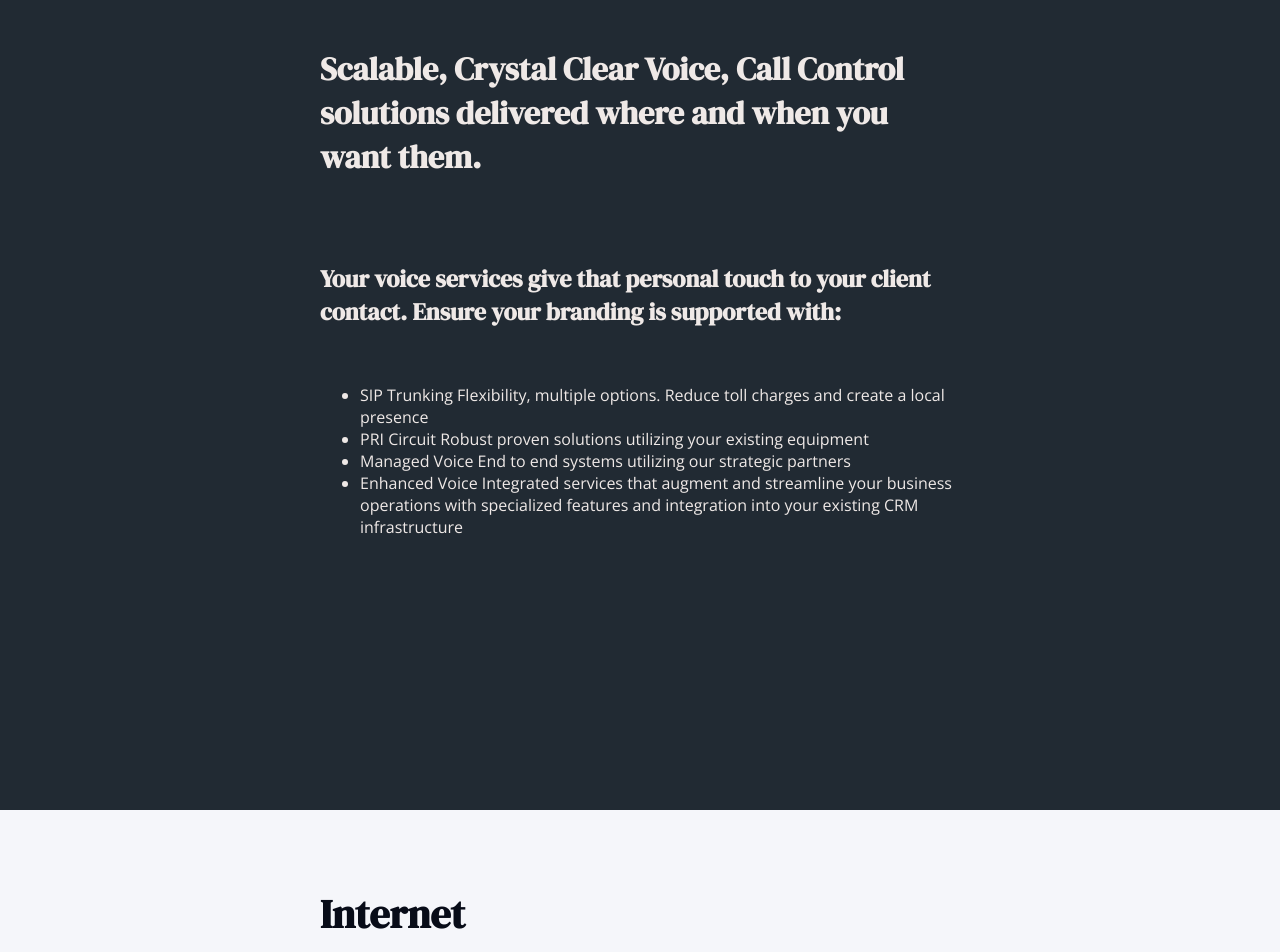
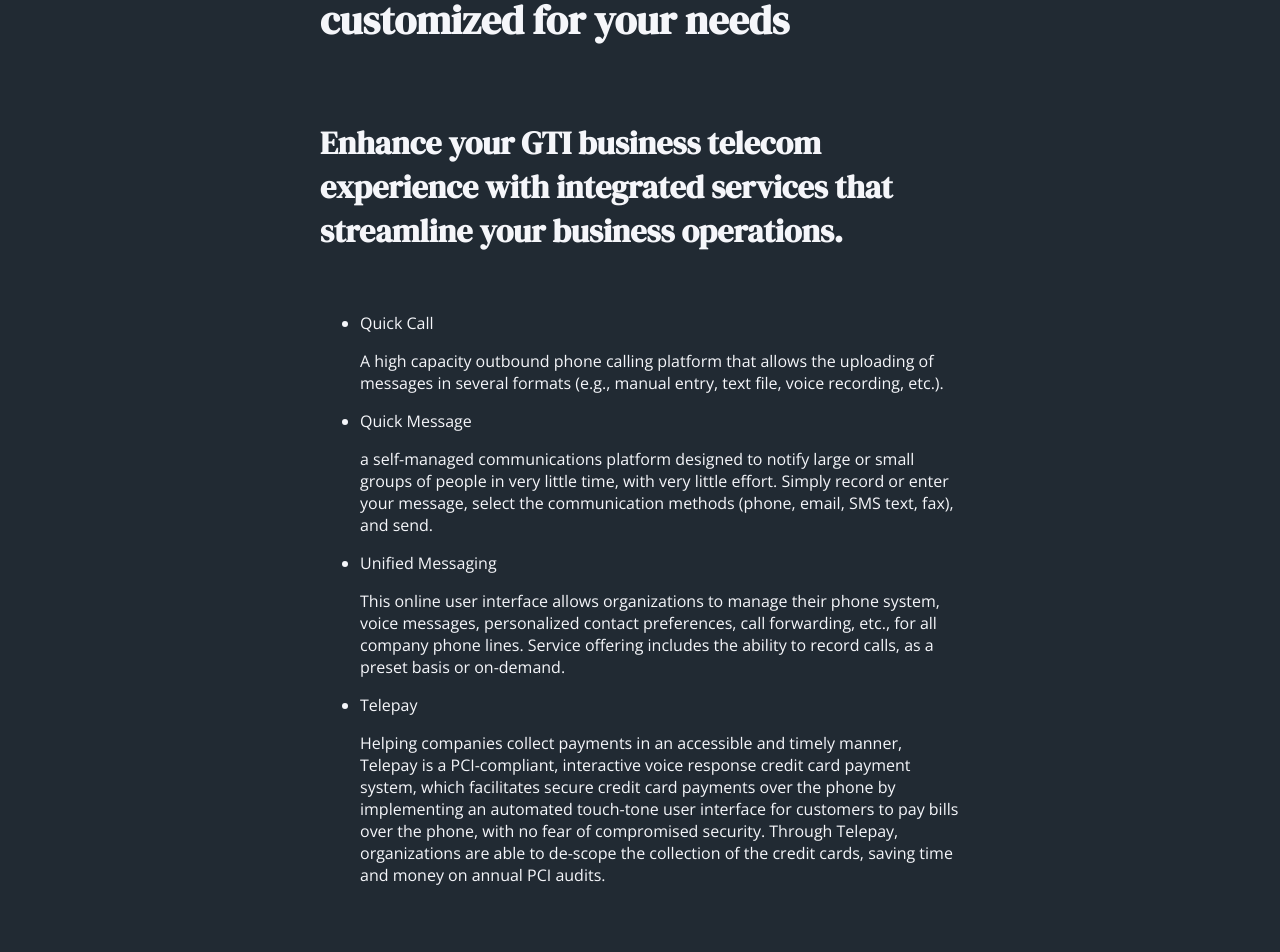
Before and after one commit to kitoshi/gti-next, a Next.js app: page /services in a window 1280 px wide. Shown: the part 980-1932 px from the top of the page. Built offline with nearby package versions, Linux system fonts and the light colour scheme.

Commit message:
enhanced voice content css layout

```diff
--- a/components/content/datalist.js
+++ b/components/content/datalist.js
@@ -24,8 +24,8 @@
   useLayoutEffect(() => {
     if (props.page === 'services') {
       containerRef.current.style.position = 'relative'
-      containerRef.current.style.backgroundColor = 'var(--section-color)'
-      containerRef.current.style.color = 'var(--off-white)'
+      containerRef.current.style.backgroundColor = 'var(--bg-color)'
+      containerRef.current.style.color = 'var(--font-color)'
     }
 
     return () => {}
--- /dev/null
+++ b/components/content/enchancelist.js
@@ -0,0 +1,55 @@
+export default function EnhanceVoiceContent(props) {
+  return (
+    <>
+      <h3>Services for the modern workplace, customized for your needs</h3>
+      <h4>
+        Enhance your GTI business telecom experience with integrated services
+        that streamline your business operations.
+      </h4>
+      <ul>
+        <li>
+          Quick Call
+          <p>
+            A high capacity outbound phone calling platform that allows the
+            uploading of messages in several formats (e.g., manual entry, text
+            file, voice recording, etc.).
+          </p>
+        </li>
+        <li>
+          {' '}
+          Quick Message
+          <p>
+            a self-managed communications platform designed to notify large or
+            small groups of people in very little time, with very little effort.
+            Simply record or enter your message, select the communication
+            methods (phone, email, SMS text, fax), and send.
+          </p>
+        </li>
+        <li>
+          {' '}
+          Unified Messaging
+          <p>
+            This online user interface allows organizations to manage their
+            phone system, voice messages, personalized contact preferences, call
+            forwarding, etc., for all company phone lines. Service offering
+            includes the ability to record calls, as a preset basis or
+            on-demand.
+          </p>
+        </li>
+        <li>
+          Telepay
+          <p>
+            Helping companies collect payments in an accessible and timely
+            manner, Telepay is a PCI-compliant, interactive voice response
+            credit card payment system, which facilitates secure credit card
+            payments over the phone by implementing an automated touch-tone user
+            interface for customers to pay bills over the phone, with no fear of
+            compromised security. Through Telepay, organizations are able to
+            de-scope the collection of the credit cards, saving time and money
+            on annual PCI audits.
+          </p>
+        </li>
+      </ul>
+    </>
+  )
+}
--- a/components/content/internetlist.js
+++ b/components/content/internetlist.js
@@ -24,7 +24,8 @@
   useLayoutEffect(() => {
     if (props.page === 'services') {
       containerRef.current.style.position = 'relative'
-      containerRef.current.style.backgroundColor = ''
+      containerRef.current.style.backgroundColor = 'var(--section-color)'
+      containerRef.current.style.color = 'var(--off-white)'
     }
 
     return () => {}
--- a/components/content/voicelist.js
+++ b/components/content/voicelist.js
@@ -24,7 +24,7 @@
   useLayoutEffect(() => {
     if (props.page === 'services') {
       containerRef.current.style.position = 'relative'
-      containerRef.current.style.backgroundColor = 'var(--section-color)'
+      containerRef.current.style.backgroundColor = 'var(--off-white)'
       containerRef.current.style.zIndex = '0'
     }
     return () => {}
--- a/pages/services.js
+++ b/pages/services.js
@@ -4,6 +4,7 @@
 import ContactForm from '../components/contactform'
 import Image from 'next/image'
 import { useState, useEffect } from 'react'
+import EnhanceVoiceContent from '../components/content/enchancelist'
 
 export default function Services(props) {
   const [width, setWidth] = useState(0)
@@ -81,13 +82,37 @@
             flexDirection: 'column',
             justifyContent: 'space-evenly',
             backgroundColor: 'var(--section-color)',
-            color: 'var(--heading-color)',
+            color: 'var(--off-white)'
+          }}
+        >
+          <EnhanceVoiceContent />
+        </section>
+        <section
+          style={{
+            display: 'flex',
+            flexDirection: 'column',
+            justifyContent: 'space-evenly',
+            backgroundColor: 'var(--off-white)',
+            color: 'var(--font-color)',
             paddingLeft: '0',
             paddingRight: '0'
           }}
         >
           <VoiceListContent page={'services'} />
         </section>
+        <section
+          style={{
+            display: 'flex',
+            flexDirection: 'column',
+            backgroundColor: 'var(--bg-color)',
+            paddingTop: '15px',
+            paddingLeft: '0',
+            paddingRight: '0'
+          }}
+        >
+          <InternetListContent page={'services'} />
+        </section>
+
         <section
           style={{
             display: 'flex',
@@ -99,30 +124,7 @@
             paddingRight: '0'
           }}
         >
-          <InternetListContent page={'services'} />
-        </section>
-        <section
-          style={{
-            display: 'flex',
-            flexDirection: 'column',
-            backgroundColor: 'var(--bg-color)',
-            paddingTop: '15px',
-            paddingLeft: '0',
-            paddingRight: '0'
-          }}
-        >
           <DataListContent page={'services'} />
-        </section>
-
-        <section
-          style={{
-            display: 'flex',
-            flexDirection: 'column',
-            alignItems: 'center'
-          }}
-          ref={props.contactRef}
-        >
-          <ContactForm />
         </section>
         <section
           style={{
@@ -132,7 +134,11 @@
             backgroundColor: 'var(--section-color)',
             color: 'white'
           }}
+          ref={props.contactRef}
         >
+          <ContactForm />
+        </section>
+        <section>
           <footer
             style={{
               display: 'flex',
--- a/styles/globals.css
+++ b/styles/globals.css
@@ -404,9 +404,4 @@
     height: 50vh;
     position: relative;
   }
-  .services-first-section {
-    height: 100vh;
-    padding-left: 25%;
-    padding-right: 25%;
-  }
 }
```
Also changed, not shown: pages/contact.js (+21 -0 lines).
